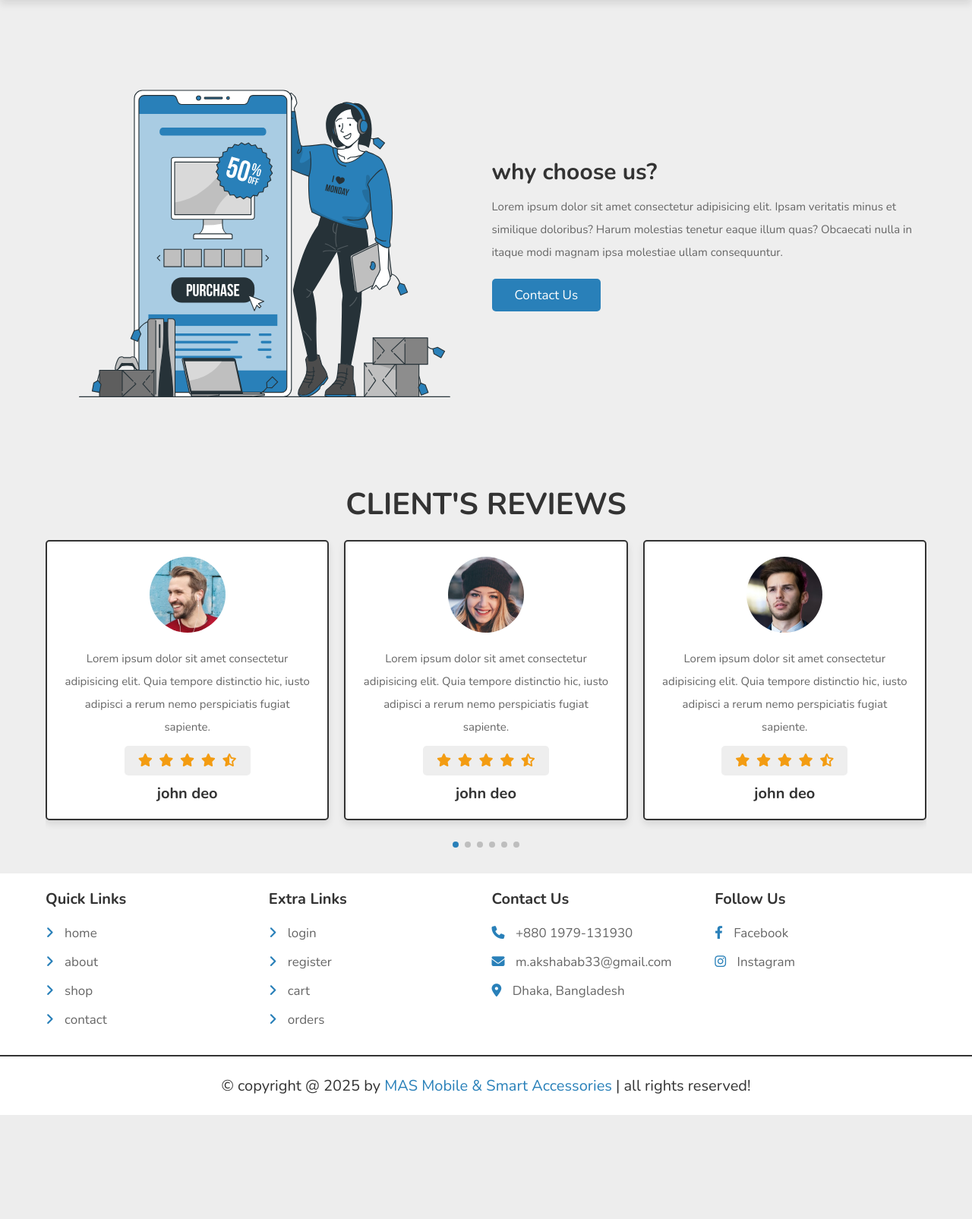
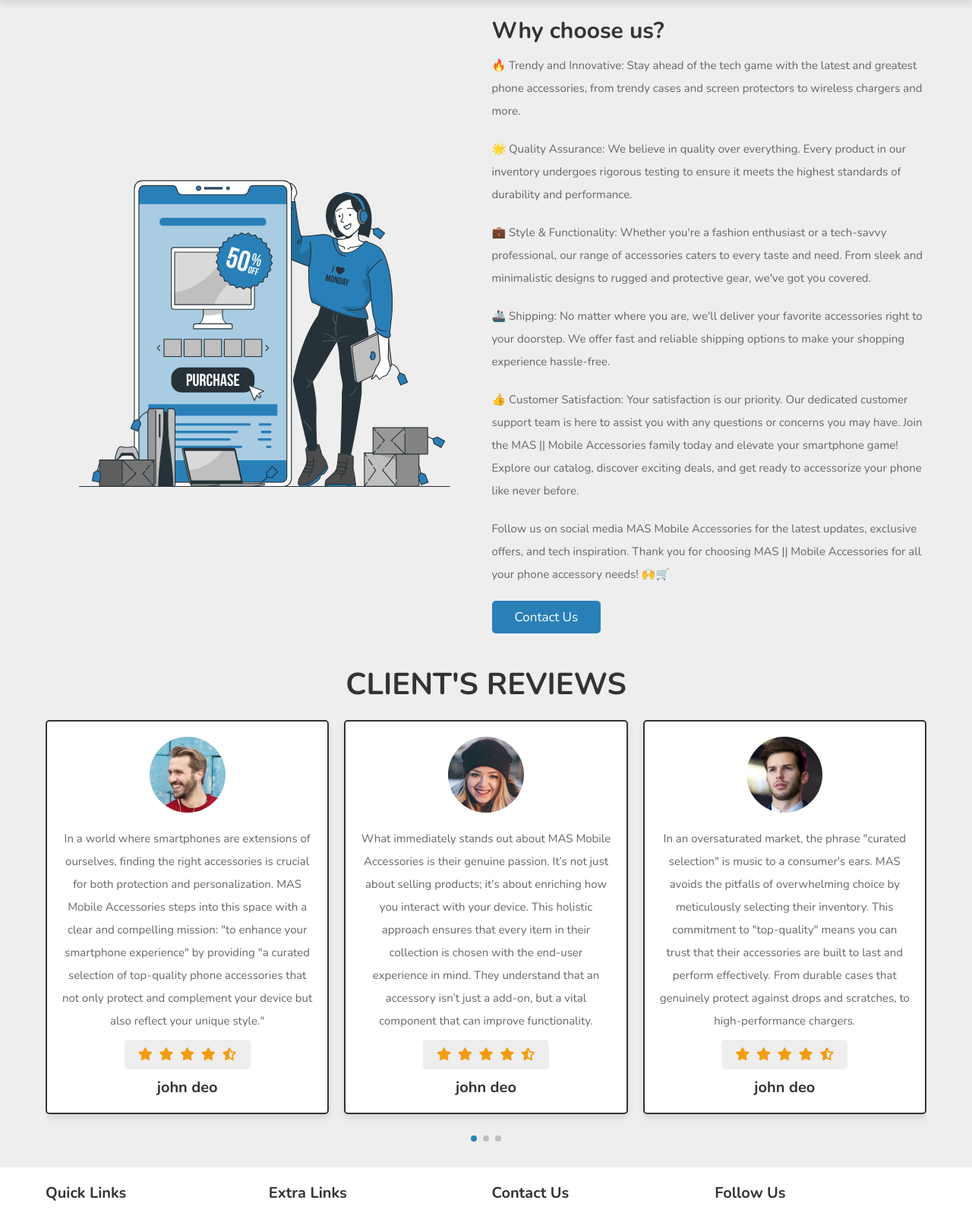
Before and after one commit to Shabab530/E-Commerce, a PHP site: page /about.php in a window 1280 px wide. Shown: the part 74-1679 px from the top of the page at 76% size. Before the commit the page ends 1542 px from the top, so only its background shows below. Run offline with PHP 8.4, Linux system fonts and the light colour scheme; data comes from the database, SQL or seed files in the repository; data that the repository does not hold is empty; some libraries are stand-ins or nearby versions.

Commit message:
Update about.php

```diff
--- a/about.php
+++ b/about.php
@@ -42,8 +42,18 @@
       </div>
 
       <div class="content">
-         <h3>why choose us?</h3>
-         <p>Lorem ipsum dolor sit amet consectetur adipisicing elit. Ipsam veritatis minus et similique doloribus? Harum molestias tenetur eaque illum quas? Obcaecati nulla in itaque modi magnam ipsa molestiae ullam consequuntur.</p>
+         <h3>Why choose us?</h3>
+         <p>🔥 Trendy and Innovative: Stay ahead of the tech game with the latest and greatest phone accessories, from trendy cases and screen protectors to wireless chargers and more.</p>
+         <p>🌟 Quality Assurance:
+         We believe in quality over everything. Every product in our inventory undergoes rigorous testing to ensure it meets the highest standards of durability and performance.</p>
+         <p>💼 Style & Functionality:
+         Whether you're a fashion enthusiast or a tech-savvy professional, our range of accessories caters to every taste and need. From sleek and minimalistic designs to rugged and protective gear, we've got you covered.</p>
+         <p>🚢 Shipping:
+         No matter where you are, we'll deliver your favorite accessories right to your doorstep. We offer fast and reliable shipping options to make your shopping experience hassle-free.</p>
+         <p>👍 Customer Satisfaction:
+         Your satisfaction is our priority. Our dedicated customer support team is here to assist you with any questions or concerns you may have.
+         Join the MAS || Mobile Accessories family today and elevate your smartphone game! Explore our catalog, discover exciting deals, and get ready to accessorize your phone like never before.</p>
+         <p>Follow us on social media MAS Mobile Accessories  for the latest updates, exclusive offers, and tech inspiration. Thank you for choosing MAS || Mobile Accessories for all your phone accessory needs! 🙌🛒</p>
          <a href="contact.php" class="btn">contact us</a>
       </div>
 
@@ -61,7 +71,7 @@
 
       <div class="swiper-slide slide">
          <img src="images/pic-1.png" alt="">
-         <p>Lorem ipsum dolor sit amet consectetur adipisicing elit. Quia tempore distinctio hic, iusto adipisci a rerum nemo perspiciatis fugiat sapiente.</p>
+         <p>In a world where smartphones are extensions of ourselves, finding the right accessories is crucial for both protection and personalization. MAS Mobile Accessories steps into this space with a clear and compelling mission: "to enhance your smartphone experience" by providing "a curated selection of top-quality phone accessories that not only protect and complement your device but also reflect your unique style."</p>
          <div class="stars">
             <i class="fas fa-star"></i>
             <i class="fas fa-star"></i>
@@ -74,7 +84,7 @@
 
       <div class="swiper-slide slide">
          <img src="images/pic-2.png" alt="">
-         <p>Lorem ipsum dolor sit amet consectetur adipisicing elit. Quia tempore distinctio hic, iusto adipisci a rerum nemo perspiciatis fugiat sapiente.</p>
+         <p>What immediately stands out about MAS Mobile Accessories is their genuine passion. It’s not just about selling products; it's about enriching how you interact with your device. This holistic approach ensures that every item in their collection is chosen with the end-user experience in mind. They understand that an accessory isn’t just a add-on, but a vital component that can improve functionality.</p>
          <div class="stars">
             <i class="fas fa-star"></i>
             <i class="fas fa-star"></i>
@@ -87,46 +97,7 @@
 
       <div class="swiper-slide slide">
          <img src="images/pic-3.png" alt="">
-         <p>Lorem ipsum dolor sit amet consectetur adipisicing elit. Quia tempore distinctio hic, iusto adipisci a rerum nemo perspiciatis fugiat sapiente.</p>
-         <div class="stars">
-            <i class="fas fa-star"></i>
-            <i class="fas fa-star"></i>
-            <i class="fas fa-star"></i>
-            <i class="fas fa-star"></i>
-            <i class="fas fa-star-half-alt"></i>
-         </div>
-         <h3>john deo</h3>
-      </div>
-
-      <div class="swiper-slide slide">
-         <img src="images/pic-4.png" alt="">
-         <p>Lorem ipsum dolor sit amet consectetur adipisicing elit. Quia tempore distinctio hic, iusto adipisci a rerum nemo perspiciatis fugiat sapiente.</p>
-         <div class="stars">
-            <i class="fas fa-star"></i>
-            <i class="fas fa-star"></i>
-            <i class="fas fa-star"></i>
-            <i class="fas fa-star"></i>
-            <i class="fas fa-star-half-alt"></i>
-         </div>
-         <h3>john deo</h3>
-      </div>
-
-      <div class="swiper-slide slide">
-         <img src="images/pic-5.png" alt="">
-         <p>Lorem ipsum dolor sit amet consectetur adipisicing elit. Quia tempore distinctio hic, iusto adipisci a rerum nemo perspiciatis fugiat sapiente.</p>
-         <div class="stars">
-            <i class="fas fa-star"></i>
-            <i class="fas fa-star"></i>
-            <i class="fas fa-star"></i>
-            <i class="fas fa-star"></i>
-            <i class="fas fa-star-half-alt"></i>
-         </div>
-         <h3>john deo</h3>
-      </div>
-
-      <div class="swiper-slide slide">
-         <img src="images/pic-6.png" alt="">
-         <p>Lorem ipsum dolor sit amet consectetur adipisicing elit. Quia tempore distinctio hic, iusto adipisci a rerum nemo perspiciatis fugiat sapiente.</p>
+         <p>In an oversaturated market, the phrase "curated selection" is music to a consumer's ears. MAS avoids the pitfalls of overwhelming choice by meticulously selecting their inventory. This commitment to "top-quality" means you can trust that their accessories are built to last and perform effectively. From durable cases that genuinely protect against drops and scratches, to high-performance chargers.</p>
          <div class="stars">
             <i class="fas fa-star"></i>
             <i class="fas fa-star"></i>
@@ -144,14 +115,6 @@
    </div>
 
 </section>
-
-
-
-
-
-
-
-
 
 <?php include 'components/footer.php'; ?>
 
```
